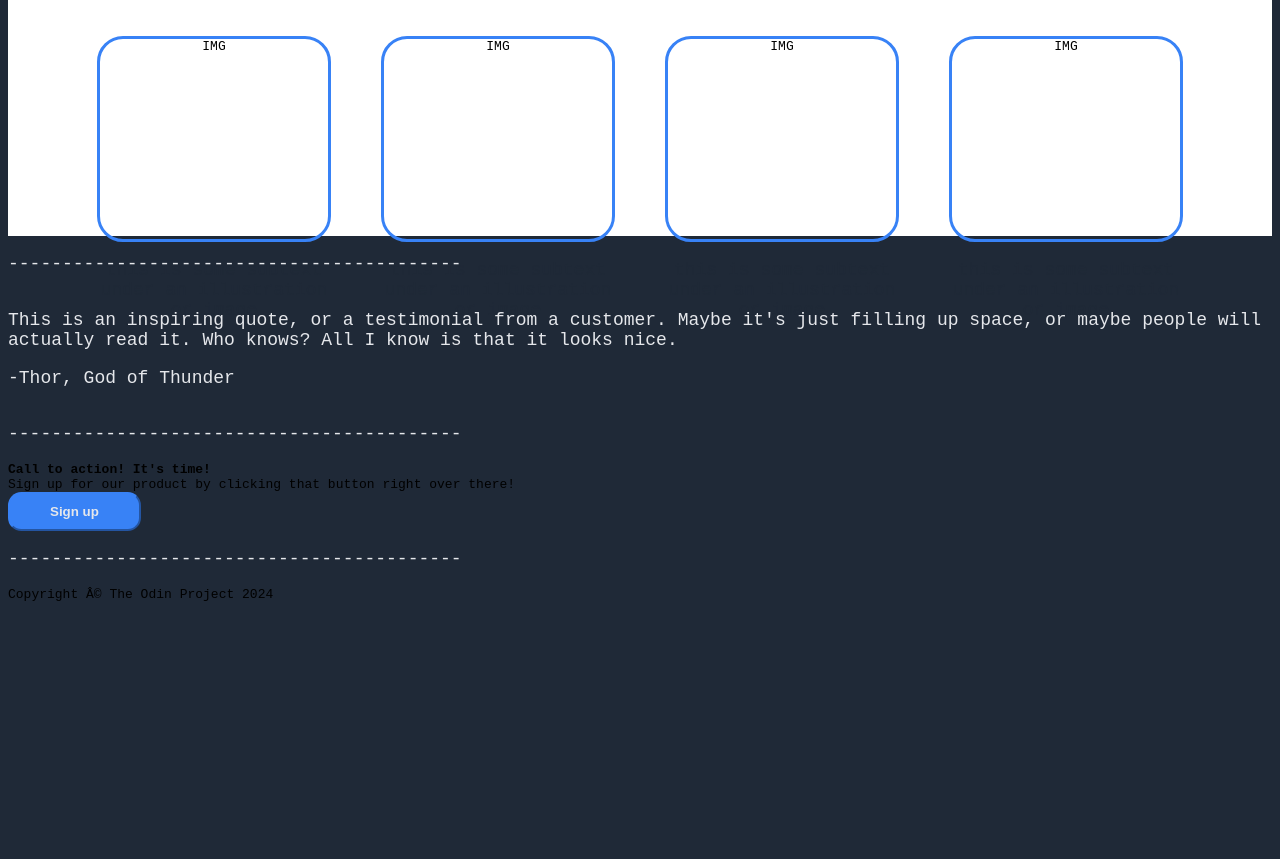
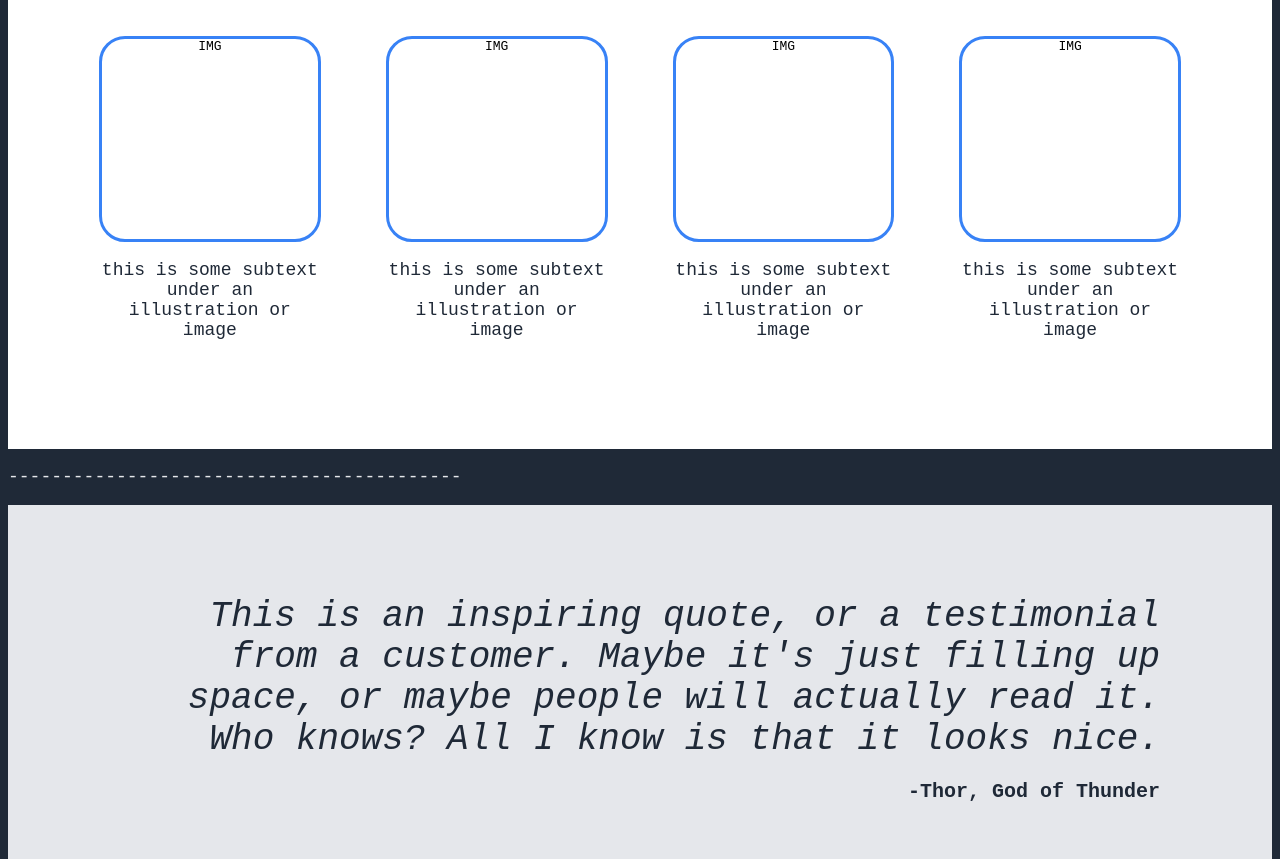
Before and after one commit to abereni4u/TOP-LandingPage, a plain HTML site: page index.html in a window 1280 px wide. Shown: the part 673-1532 px from the top of the page. Before the commit the page ends 1275 px from the top, so only its background shows below. Drawn offline with Linux system fonts and the light colour scheme.

Commit message:
Complete styling for row 4

```diff
--- a/index.html
+++ b/index.html
@@ -71,17 +71,23 @@
             </div>
 
         </div>
+
          <!----------------SEPERATOR----------------->
          <p>------------------------------------------</p>
          <!----------------SEPERATOR----------------->
 
          <div class="row4">
-            <p class="quote">This is an inspiring quote, or a testimonial from a customer.
-                Maybe it's just filling up space, or maybe people will actually
-                read it. Who knows? All I know is that it looks nice.
-            </p>
 
-            <p class="quoteSource">-Thor, God of Thunder</p>
+            <div class="container">
+
+                <div class="quote">This is an inspiring quote, or a testimonial from a customer.
+                    Maybe it's just filling up space, or maybe people will actually
+                    read it. Who knows? All I know is that it looks nice.
+                </div>
+
+                <div class="quoteSource">-Thor, God of Thunder</div>
+
+             </div>
 
          </div>
 
--- a/styles.css
+++ b/styles.css
@@ -88,33 +88,60 @@ button{
 .row3{
     display: flex;
     flex-direction: column;
-    justify-content: flex-start;
     align-items: center;
     background-color: white;
-    flex-grow: 1;
-    padding-top: 7em;
+    padding: 7em;
     gap: 3em;
 }
 
 .row3 .container{
     display: flex;
-    justify-content: space-around;
-    gap: 50px;
+    justify-content: center;
+    align-items: center;
+    gap: 5em;
 }
 
 .box{
-    height: 200px;
-    width: 18em;
+    display: flex;
+    flex-direction: column;
     text-align: center;
+    flex-shrink: 1;
+    flex-basis: 18em;
 }
 
 .boxImage{
     border: #3882f6 solid;
     border-radius: 2em;
     height: 200px;
-    margin-bottom: 1em;
 }
 
 .box p{
     color: #1f2937;
 }
+
+.row4{
+    background-color: #e5e7eb;
+}
+
+.row4 .container{
+    display: flex;
+    flex-direction: column;
+    align-items: flex-end;
+    width: 80em;
+    margin: 0 auto;
+    padding: 7em;
+}
+
+.quote{
+    text-align: end;
+    font-size: 36px;
+    font-style: italic;
+    color: #1f2937;
+}
+
+.quoteSource{
+    color: #1f2937;
+    font-weight: bold;
+    font-size: 20px;
+    margin-top: 1em;
+}
```
